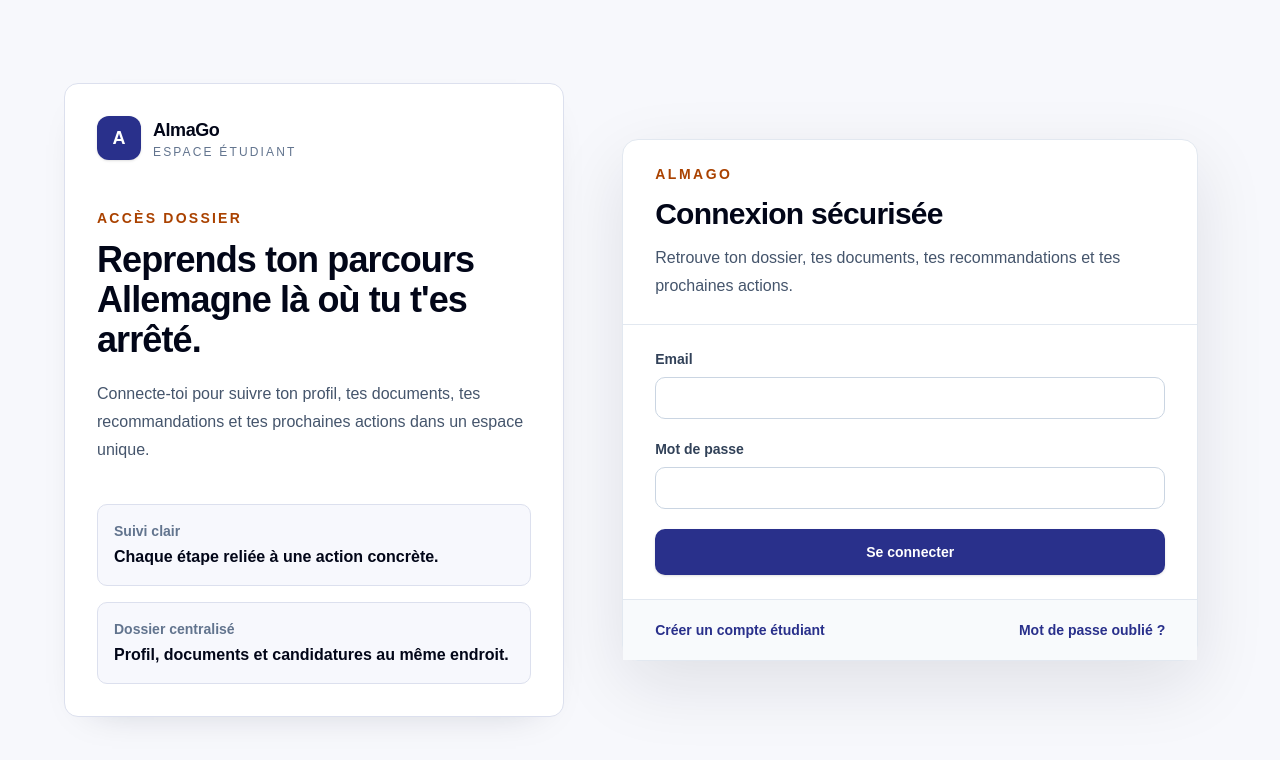
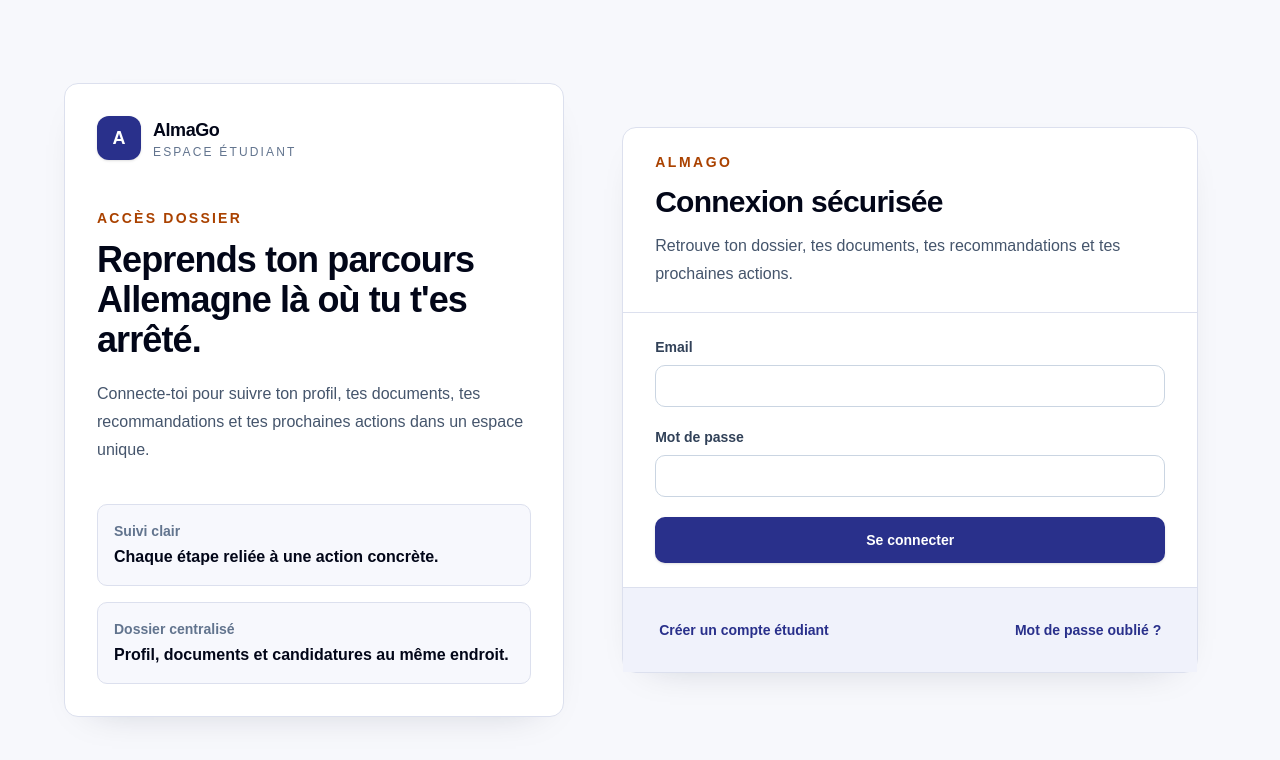
Before and after one commit to almago-platform/AlmaGo, a Next.js app: page /login in a window 1280 px wide. Shown: the top 760 px of the page. Built offline with nearby package versions, Linux system fonts and the light colour scheme.

Commit message:
style: align auth form surfaces and feedback

```diff
--- a/src/components/auth/AuthForm.tsx
+++ b/src/components/auth/AuthForm.tsx
@@ -68,8 +68,8 @@ export function AuthForm({ initialMode = "login" }: { initialMode?: Mode }) {
         : "Retrouve ton dossier, tes documents, tes recommandations et tes prochaines actions.";
 
   return (
-    <section className="w-full max-w-xl rounded-2xl border border-slate-200 bg-white shadow-[0_24px_70px_rgba(15,23,42,0.10)]">
-      <div className="border-b border-slate-200 px-6 py-6 sm:px-8">
+    <section className="w-full max-w-xl rounded-[var(--radius-panel)] border border-[var(--border)] bg-[var(--surface)] shadow-[var(--shadow-card)]">
+      <div className="border-b border-[var(--border)] px-6 py-6 sm:px-8">
         <p className="text-sm font-bold uppercase tracking-[0.18em] text-[var(--accent-strong)]">AlmaGo</p>
         <h1 className="mt-3 text-3xl font-bold tracking-tight text-slate-950">{title}</h1>
         <p className="mt-3 text-base leading-7 text-slate-600">{subtitle}</p>
@@ -130,18 +130,18 @@ export function AuthForm({ initialMode = "login" }: { initialMode?: Mode }) {
         )}
 
         {mode === "signup" && (
-          <p id="signup-password-hint" className="rounded-lg bg-slate-50 px-3 py-2 text-sm text-slate-600">
+          <p id="signup-password-hint" className="rounded-[var(--radius-control)] bg-[var(--surface-muted)] px-3 py-2 text-sm text-slate-600">
             Utilise au moins 8 caractères. Tu recevras ensuite un email de confirmation.
           </p>
         )}
 
         {error && (
-          <p role="alert" className="rounded-xl border border-red-100 bg-red-50 p-4 text-sm font-medium text-red-700">
+          <p role="alert" className="rounded-[var(--radius-control)] border border-red-100 bg-red-50 p-4 text-sm font-medium text-red-700">
             {error}
           </p>
         )}
         {message && (
-          <p role="status" className="rounded-xl border border-emerald-100 bg-emerald-50 p-4 text-sm font-medium text-emerald-800">
+          <p role="status" className="rounded-[var(--radius-control)] border border-emerald-100 bg-emerald-50 p-4 text-sm font-medium text-emerald-800">
             {message}
           </p>
         )}
@@ -157,10 +157,10 @@ export function AuthForm({ initialMode = "login" }: { initialMode?: Mode }) {
         </button>
       </form>
 
-      <div className="flex flex-col gap-3 border-t border-slate-200 bg-slate-50 px-6 py-5 text-sm font-semibold text-[var(--brand)] sm:flex-row sm:items-center sm:justify-between sm:px-8">
+      <div className="flex flex-col gap-3 border-t border-[var(--border)] bg-[var(--surface-muted)] px-6 py-5 text-sm font-semibold text-[var(--brand)] sm:flex-row sm:items-center sm:justify-between sm:px-8">
         <button
           type="button"
-          className="rounded text-left focus-visible:outline focus-visible:outline-2 focus-visible:outline-offset-2 focus-visible:outline-[var(--brand)]"
+          className="min-h-11 rounded-[var(--radius-control)] px-1 text-left transition-colors hover:text-[var(--brand-strong)] focus-visible:outline-none"
           onClick={() => setMode(mode === "login" ? "signup" : "login")}
         >
           {mode === "login" ? "Créer un compte étudiant" : "J'ai déjà un compte"}
@@ -168,7 +168,7 @@ export function AuthForm({ initialMode = "login" }: { initialMode?: Mode }) {
         {mode !== "signup" && (
           <button
             type="button"
-            className="rounded text-left focus-visible:outline focus-visible:outline-2 focus-visible:outline-offset-2 focus-visible:outline-[var(--brand)]"
+            className="min-h-11 rounded-[var(--radius-control)] px-1 text-left transition-colors hover:text-[var(--brand-strong)] focus-visible:outline-none"
             onClick={() => setMode(mode === "forgot" ? "login" : "forgot")}
           >
             {mode === "forgot" ? "Retour à la connexion" : "Mot de passe oublié ?"}
```
